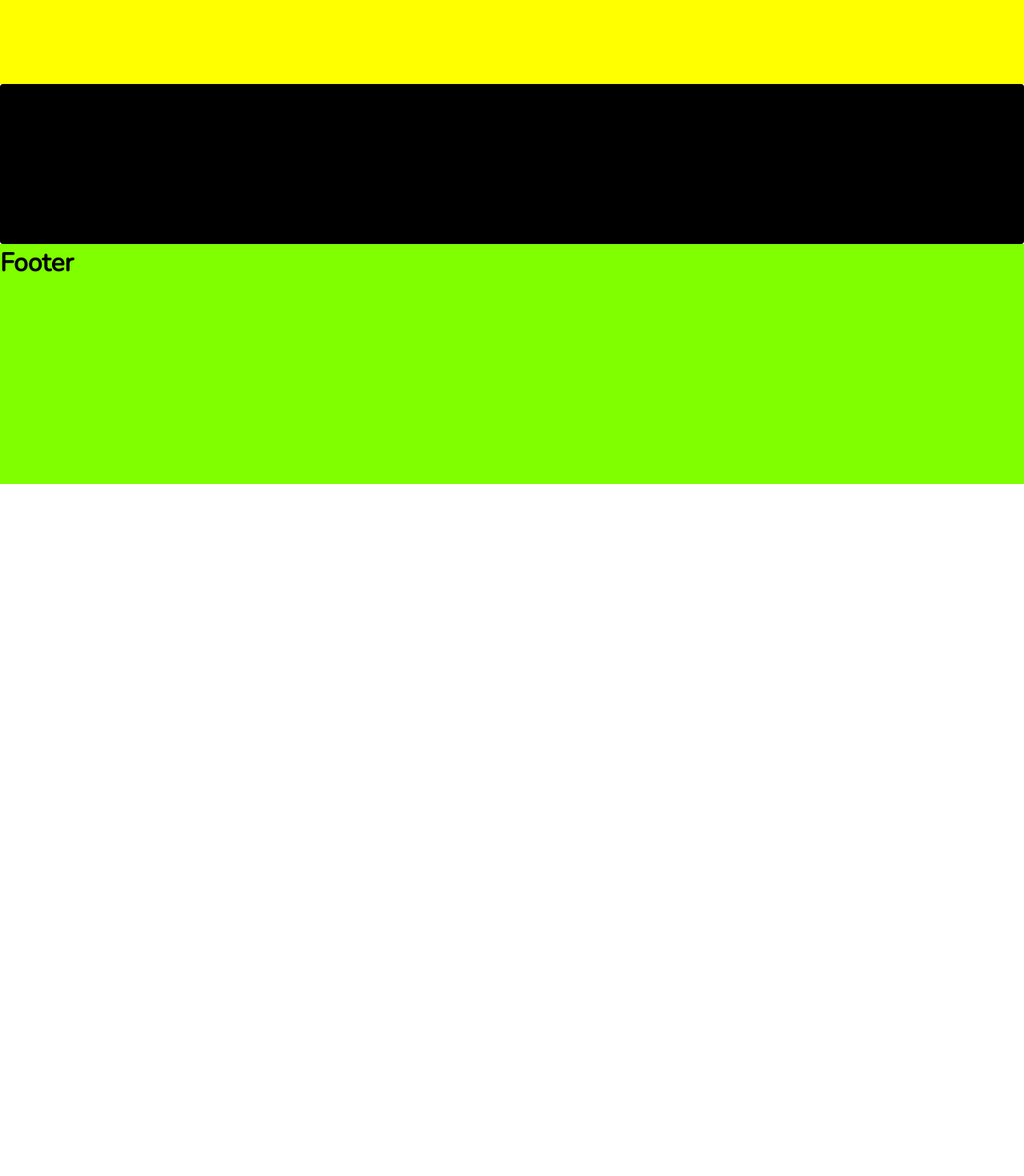
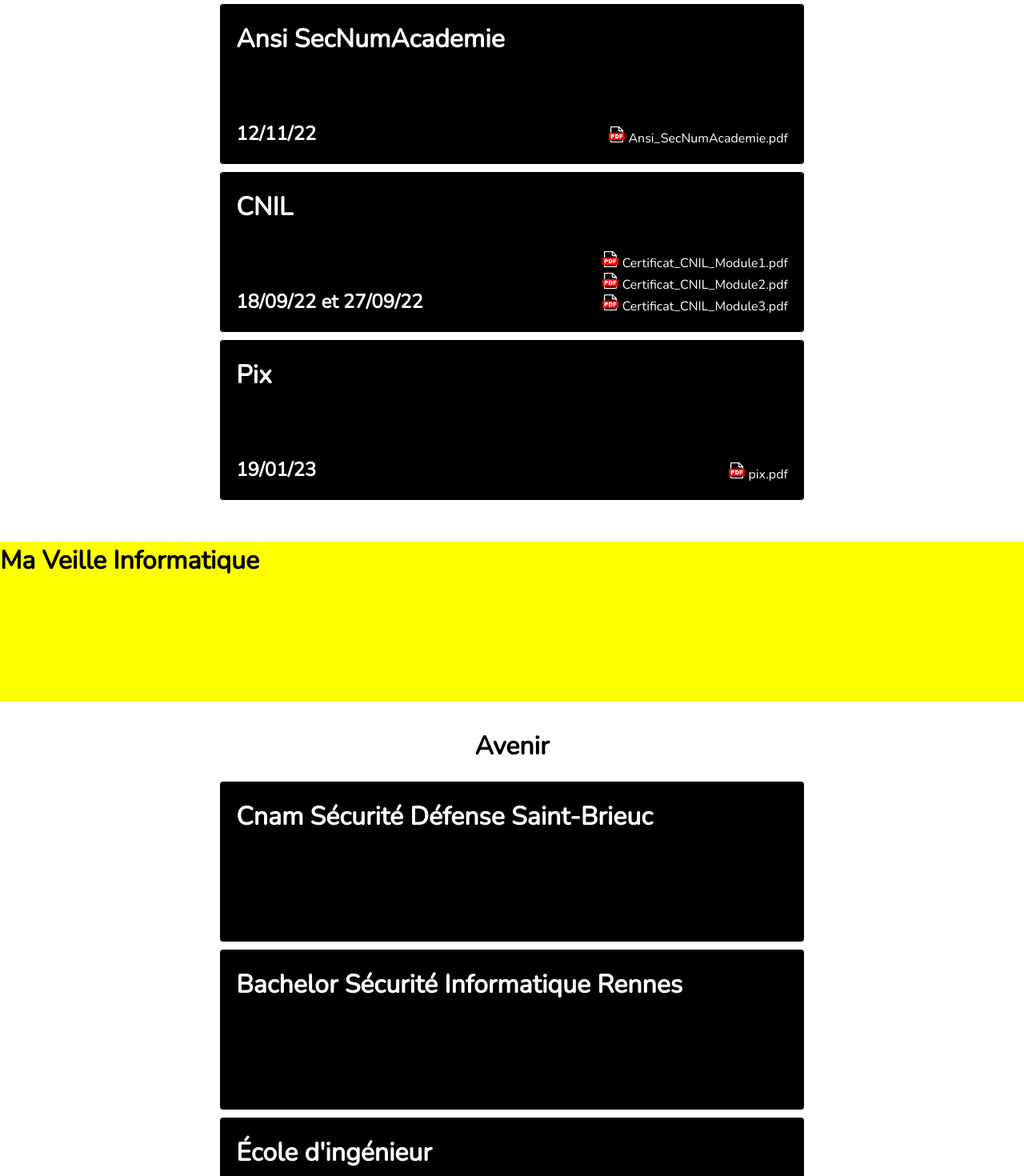
Before and after one commit to EwennAnsquer/portfolio, a React (Vite) app: page / in a window 1280 px wide. Shown: the part 3340-4810 px from the top of the page at 80% size. Before the commit the page ends 3945 px from the top, so only its background shows below. Built offline with nearby package versions, Linux system fonts and the light colour scheme.

Commit message:
passage de listeCertification à Liste

```diff
--- a/src/App.jsx
+++ b/src/App.jsx
@@ -6,8 +6,9 @@
 import Year from "./components/year/year"
 import Veille from "./components/veille/veille"
 import Avenir from "./components/avenir/avenir"
-import ListeCertifications from './components/listeCertifications/listeCertifications';
+import Liste from './components/liste/liste';
 import Footer from "./components/footer/footer"
+import Certification from './components/certification/certification'
 import { useState, useLayoutEffect, useRef } from 'react';
 
 function App() {
@@ -29,9 +30,18 @@
                 <Timeline />
                 {/* <Year id={"2022-2023"} nbProject={2} />
                 <Year id={"2023-2024"} nbProject={1} /> */}
-                <ListeCertifications />
+                <Liste name="Certifications" Id="certif">
+                    <Certification name="Ansi SecNumAcademie" date="12/11/22" file={[["Ansi_SecNumAcademie", "Ansi_SecNumAcademie"]]}/>
+                    <Certification name="CNIL" date="18/09/22 et 27/09/22" file={[["Certificat_CNIL_Module1","Certificat_CNIL_Module1"],["Certificat_CNIL_Module2","Certificat_CNIL_Module2"],["Certificat_CNIL_Module3","Certificat_CNIL_Module3"]]}/>
+                    <Certification name="Pix" date="19/01/23" file={[["pix","pix"]]}/> {/* nom afficher sur le lien puis nom du fichier dans dossier certifications*/}
+                </Liste>
                 <Veille />
-                <Avenir />
+                <Liste name="Avenir" Id="avenir">
+                    <Avenir name="Cnam Sécurité Défense Saint-Brieuc"/>
+                    <Avenir name="Bachelor Sécurité Informatique Rennes"/>
+                    <Avenir name="École d'ingénieur" />
+                    <Avenir name="ENSSAT Lannion" />
+                </Liste>
                 <Footer />
             </main>
         </>
```
